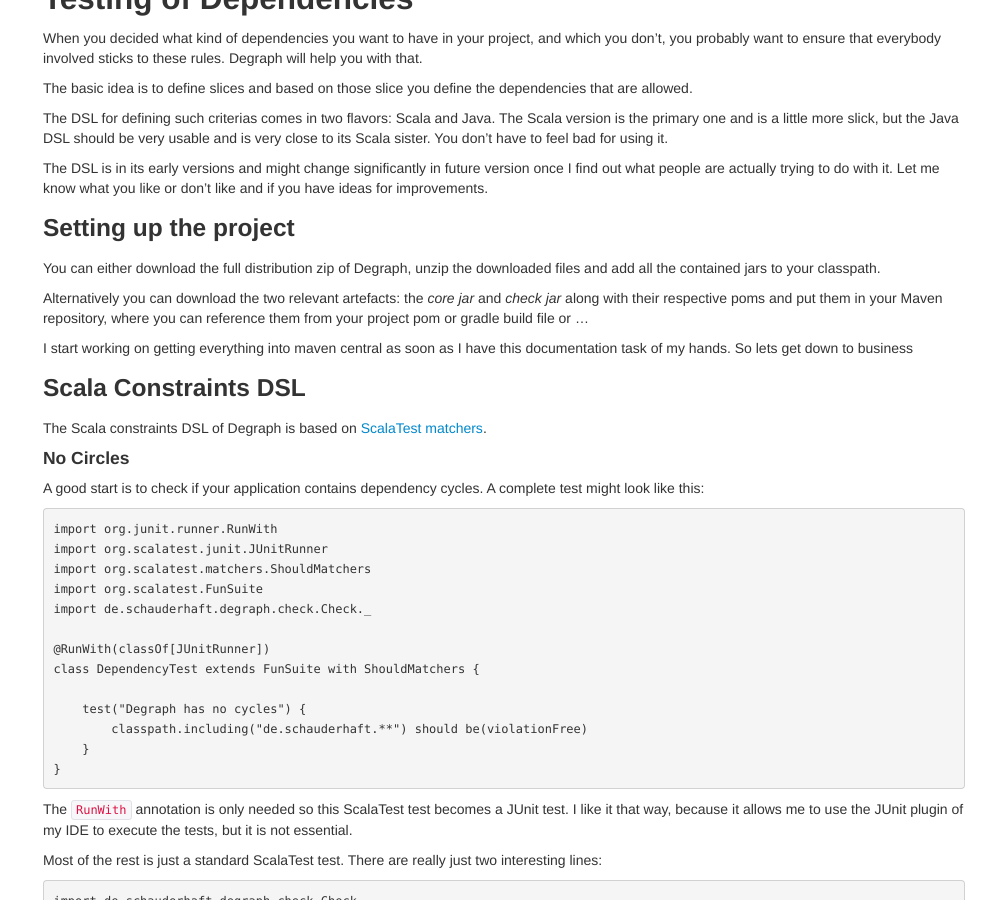
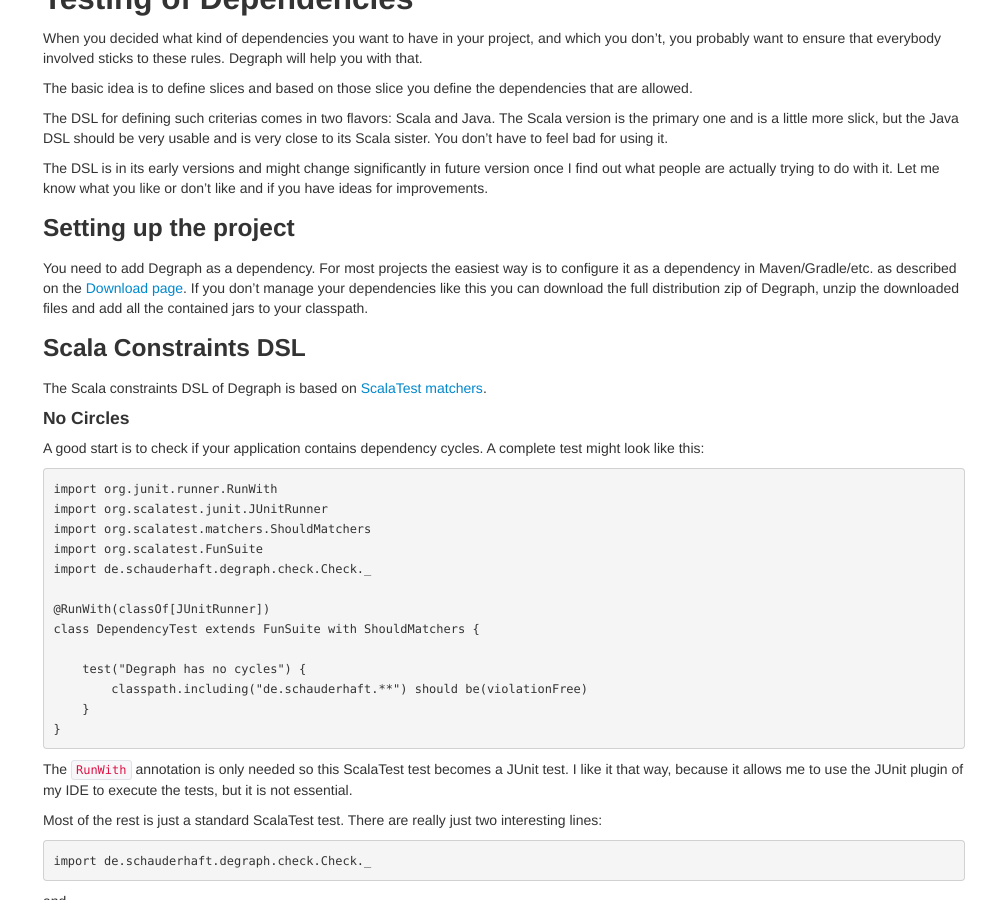
Before and after one commit to riy/degraph, a Jekyll site: the page built from documentation.md, in a window 1280 px wide and 900 px high, scrolled down 7490 px. Shown: the whole window, without its empty margins (295-1280 px from the left). Built offline with Jekyll 4.4.1, drawn with Linux system fonts in a browser that asks for light colours; nearby versions of some CDN libraries.

Commit message:
Updated documentation about setting up projects
Degraph is available from Maven Central and this is now described in the setting up a project section of the documentation.

Fixes #60

```diff
--- a/documentation.md
+++ b/documentation.md
@@ -26,6 +26,7 @@
 Visualization of Dependencies can be very helpfull when you try to understand the structure (or the absence of such structure) of dependencies in a project. Lets get started right away by analyzing Degraph and some of it's components itself.
 
 ### Getting Started ###
+
 The following images are created (and can be recreated by yourself) by
 
 * downloading degraph
@@ -293,11 +294,7 @@
 
 ### Setting up the project ###
 
-You can either download the full distribution zip of Degraph, unzip the downloaded files and add all the contained jars to your classpath.
-
-Alternatively you can download the two relevant artefacts: the *core jar* and *check jar* along with their respective poms and put them in your Maven repository, where you can reference them from your project pom or gradle build file or ...
-
-I start working on getting everything into maven central as soon as I have this documentation task of my hands. So lets get down to business
+You need to add Degraph as a dependency. For most projects the easiest way is to configure it as a dependency in Maven/Gradle/etc. as described on the [Download page](download.html). If you don't manage your dependencies like this you can download the full distribution zip of Degraph, unzip the downloaded files and add all the contained jars to your classpath.
 
 ### Scala Constraints DSL ###
 
```
